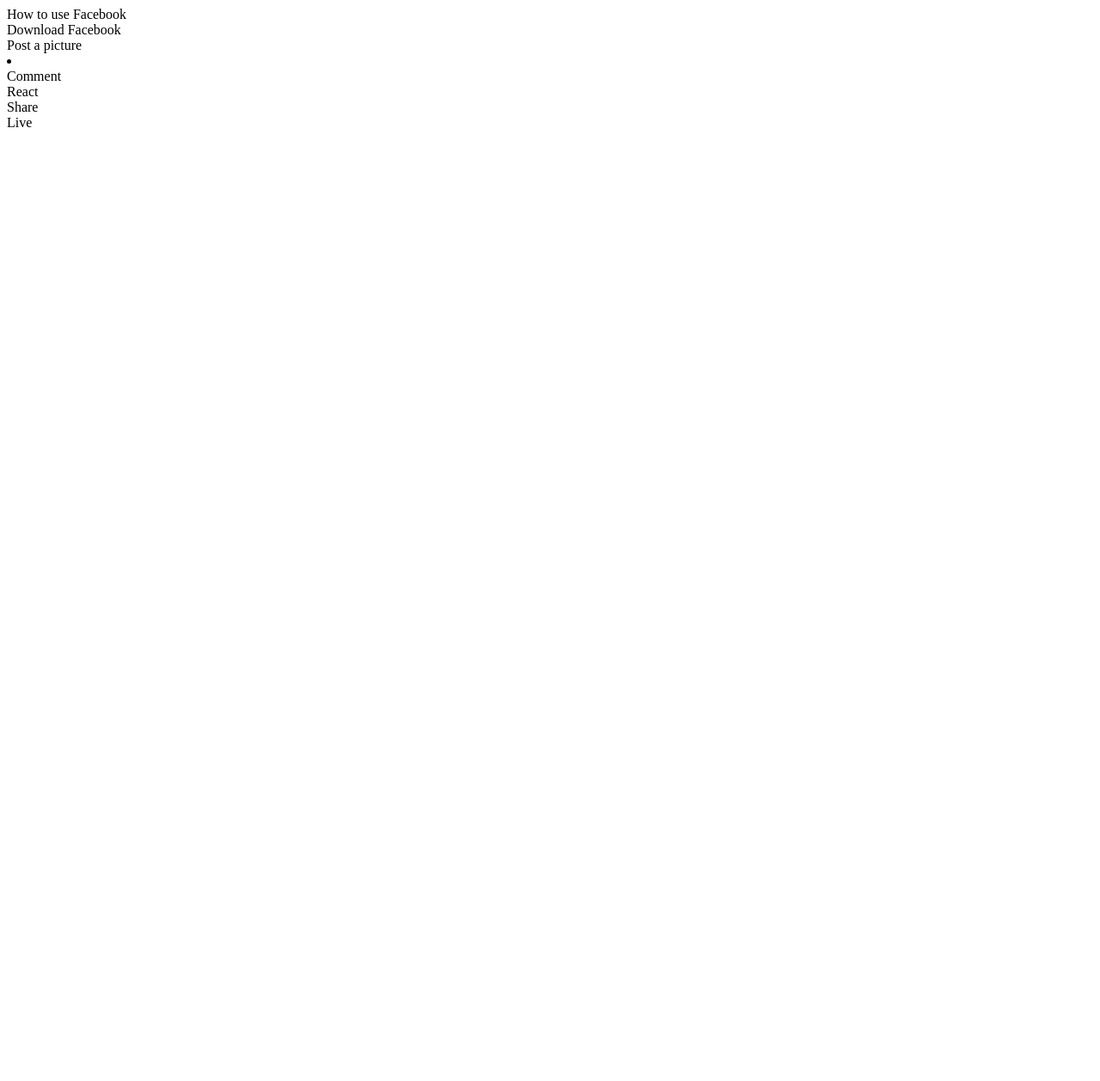
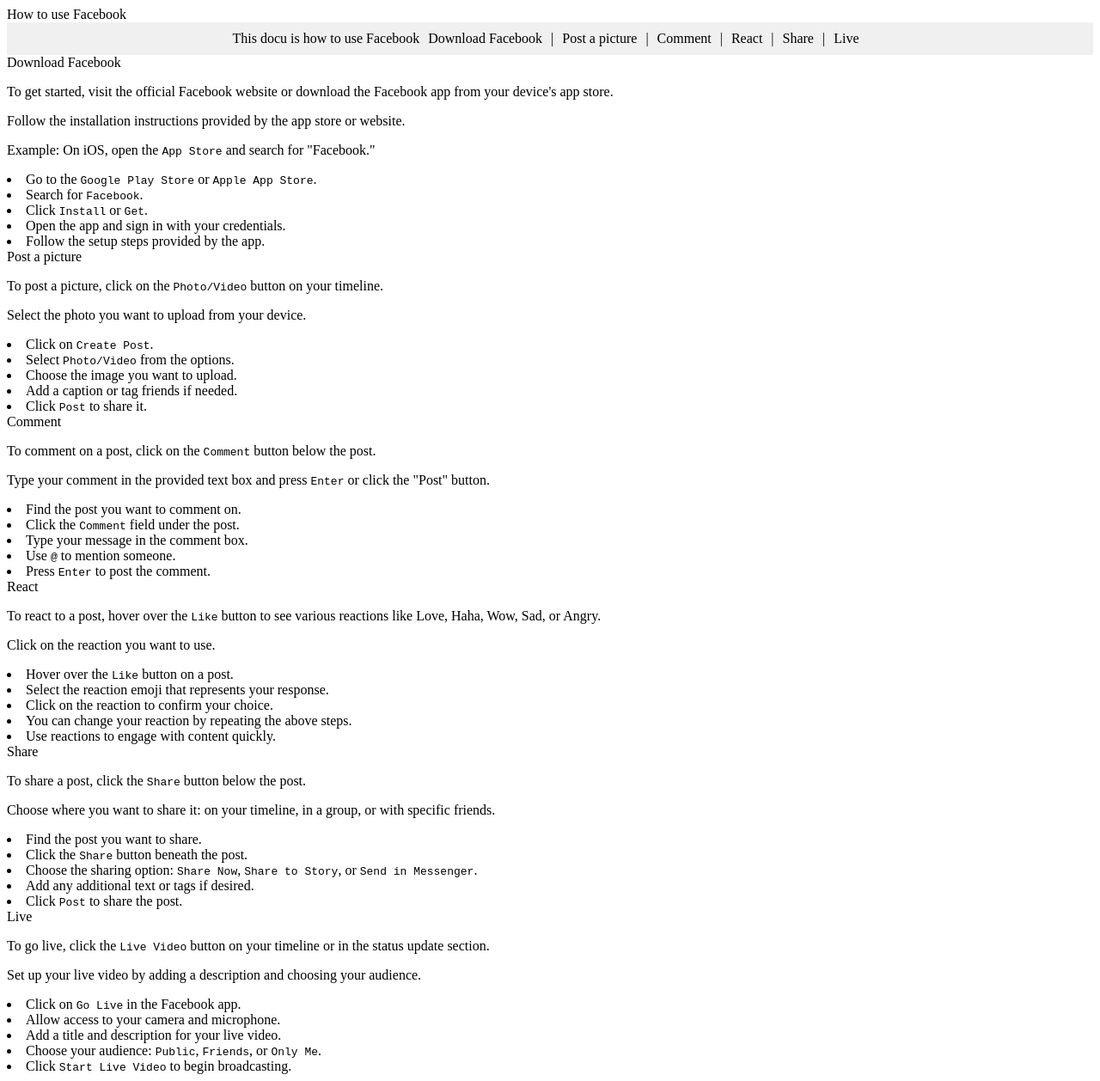
Before and after one commit to LaylJan/Certs, a plain HTML site: page Responsive Web Design/Technical Docu Page/index.html in a window 1280 px wide. Shown: the whole page at 86% size. Before the commit the page ends 800 px from the top, so only its background shows below. Drawn offline with Linux system fonts and the light colour scheme.

Commit message:
Finished Technical Document Project

```diff
--- a/Responsive Web Design/Technical Docu Page/index.html
+++ b/Responsive Web Design/Technical Docu Page/index.html
@@ -1,19 +1,143 @@
+<style>
+  /* Default styles for larger screens */
+  #navbar {
+    display: flex;
+    justify-content: center;
+    padding: 10px;
+    background-color: #f0f0f0;
+  }
+
+  .nav-link {
+    margin: 0 10px;
+    text-decoration: none;
+    color: #000;
+  }
+
+  /* Media query for screens smaller than 600px */
+  @media (max-width: 600px) {
+    #navbar {
+      flex-direction: column;
+      align-items: center;
+    }
+
+    .nav-link {
+      margin: 5px 0;
+    }
+  }
+</style>
+
 <main id="main-doc">
   How to use Facebook
+  <nav id="navbar">
+    <header>This docu is how to use Facebook</header>
+    <a href="#Download_Facebook" class="nav-link">Download Facebook</a> |
+    <a href="#Post_a_picture" class="nav-link">Post a picture</a> |
+    <a href="#Comment" class="nav-link">Comment</a> |
+    <a href="#React" class="nav-link">React</a> |
+    <a href="#Share" class="nav-link">Share</a> |
+    <a href="#Live" class="nav-link">Live</a>
+  </nav>
 
-  <section class="main-section">
-    <header id="JavaScript_and_Java">Download Facebook</header>
+  <section class="main-section" id="Download_Facebook">
+    <header id="Download_Facebook">Download Facebook</header>
+    <p>
+      To get started, visit the official Facebook website or download the
+      Facebook app from your device's app store.
+    </p>
+    <p>
+      Follow the installation instructions provided by the app store or website.
+    </p>
+    <p>
+      Example: On iOS, open the <code>App Store</code> and search for
+      "Facebook."
+    </p>
+    <li>
+      Go to the <code>Google Play Store</code> or <code>Apple App Store</code>.
+    </li>
+    <li>Search for <code>Facebook</code>.</li>
+    <li>Click <code>Install</code> or <code>Get</code>.</li>
+    <li>Open the app and sign in with your credentials.</li>
+    <li>Follow the setup steps provided by the app.</li>
   </section>
- <section class="main-section">
-    <header id="JavaScript_and_Java">Post a picture</header>
-    <li></li>
-  </section><section class="main-section">
-    <header id="JavaScript_and_Java">Comment</header>
-  </section><section class="main-section">
-    <header id="JavaScript_and_Java">React</header>
-  </section><section class="main-section">
-    <header id="JavaScript_and_Java">Share</header>
-  </section><section class="main-section">
-    <header id="JavaScript_and_Java">Live</header>
+
+  <section class="main-section" id="Post_a_picture">
+    <header id="Post_a_picture">Post a picture</header>
+    <p>
+      To post a picture, click on the <code>Photo/Video</code> button on your
+      timeline.
+    </p>
+    <p>Select the photo you want to upload from your device.</p>
+    <li>Click on <code>Create Post</code>.</li>
+    <li>Select <code>Photo/Video</code> from the options.</li>
+    <li>Choose the image you want to upload.</li>
+    <li>Add a caption or tag friends if needed.</li>
+    <li>Click <code>Post</code> to share it.</li>
+  </section>
+
+  <section class="main-section" id="Comment">
+    <header id="Comment">Comment</header>
+    <p>
+      To comment on a post, click on the <code>Comment</code> button below the
+      post.
+    </p>
+    <p>
+      Type your comment in the provided text box and press <code>Enter</code> or
+      click the "Post" button.
+    </p>
+    <li>Find the post you want to comment on.</li>
+    <li>Click the <code>Comment</code> field under the post.</li>
+    <li>Type your message in the comment box.</li>
+    <li>Use <code>@</code> to mention someone.</li>
+    <li>Press <code>Enter</code> to post the comment.</li>
+  </section>
+
+  <section class="main-section" id="React">
+    <header id="React">React</header>
+    <p>
+      To react to a post, hover over the <code>Like</code> button to see various
+      reactions like Love, Haha, Wow, Sad, or Angry.
+    </p>
+    <p>Click on the reaction you want to use.</p>
+    <li>Hover over the <code>Like</code> button on a post.</li>
+    <li>Select the reaction emoji that represents your response.</li>
+    <li>Click on the reaction to confirm your choice.</li>
+    <li>You can change your reaction by repeating the above steps.</li>
+    <li>Use reactions to engage with content quickly.</li>
+  </section>
+
+  <section class="main-section" id="Share">
+    <header id="Share">Share</header>
+    <p>To share a post, click the <code>Share</code> button below the post.</p>
+    <p>
+      Choose where you want to share it: on your timeline, in a group, or with
+      specific friends.
+    </p>
+    <li>Find the post you want to share.</li>
+    <li>Click the <code>Share</code> button beneath the post.</li>
+    <li>
+      Choose the sharing option: <code>Share Now</code>,
+      <code>Share to Story</code>, or <code>Send in Messenger</code>.
+    </li>
+    <li>Add any additional text or tags if desired.</li>
+    <li>Click <code>Post</code> to share the post.</li>
+  </section>
+
+  <section class="main-section" id="Live">
+    <header id="Live">Live</header>
+    <p>
+      To go live, click the <code>Live Video</code> button on your timeline or
+      in the status update section.
+    </p>
+    <p>
+      Set up your live video by adding a description and choosing your audience.
+    </p>
+    <li>Click on <code>Go Live</code> in the Facebook app.</li>
+    <li>Allow access to your camera and microphone.</li>
+    <li>Add a title and description for your live video.</li>
+    <li>
+      Choose your audience: <code>Public</code>, <code>Friends</code>, or
+      <code>Only Me</code>.
+    </li>
+    <li>Click <code>Start Live Video</code> to begin broadcasting.</li>
   </section>
 </main>
```
